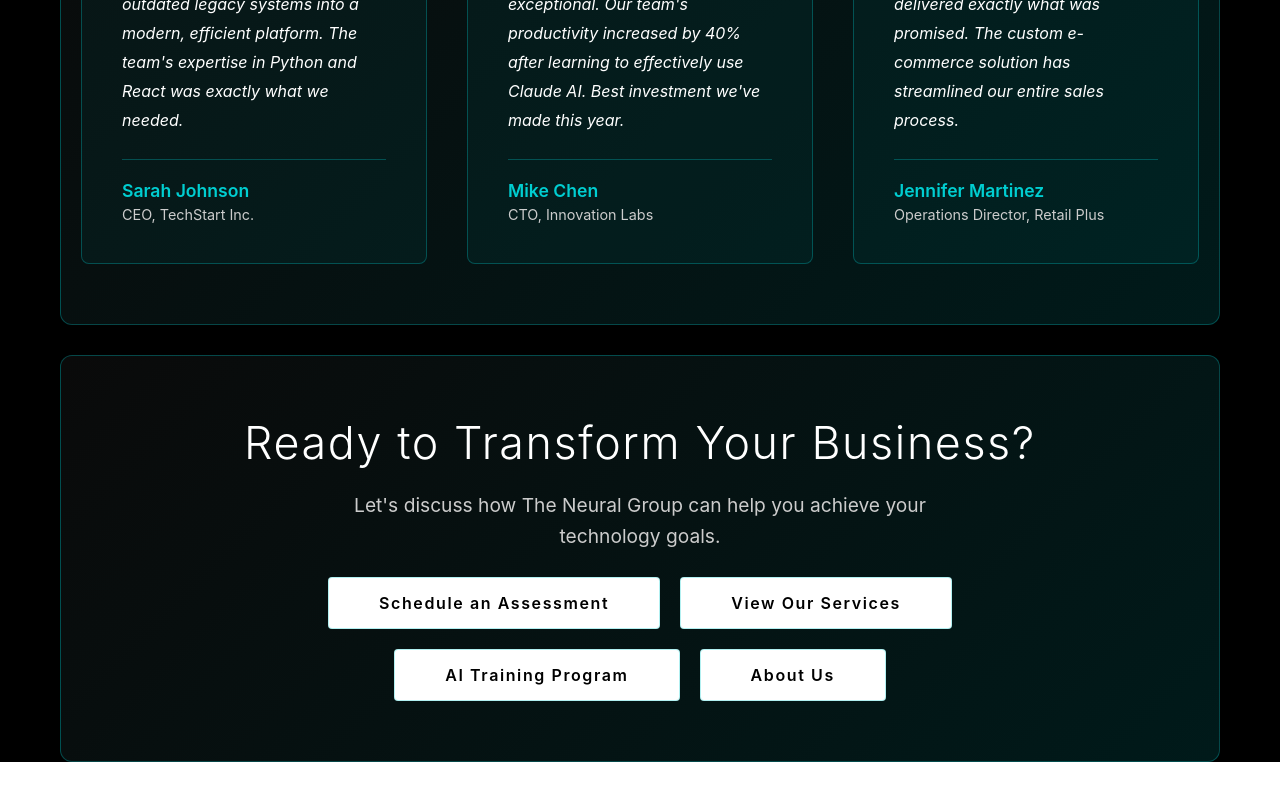
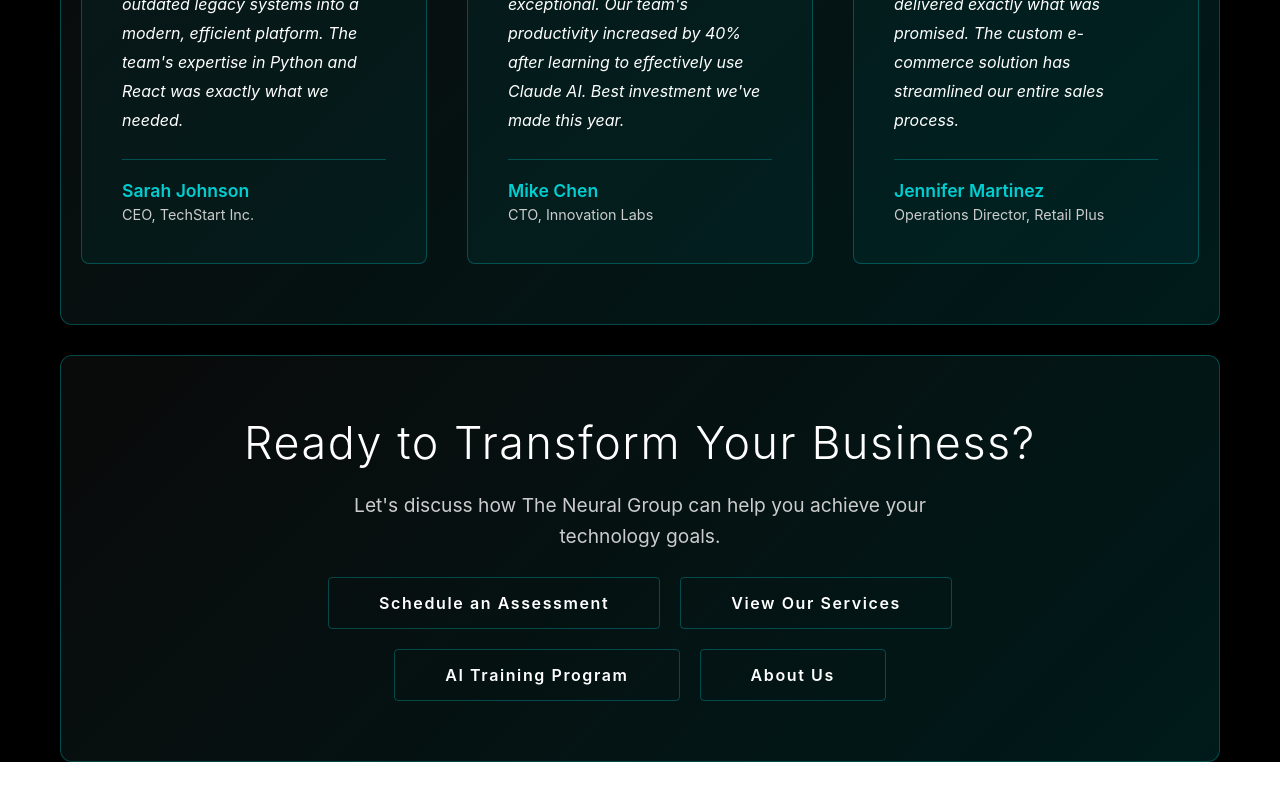
Before and after one commit to brian-menke/neural-group-website, a React (Create React App) app: page / in a window 1280 px wide. Shown: the part 2076-2876 px from the top of the page. Built offline with nearby package versions, Linux system fonts and the light colour scheme.

Commit message:
Fixed CTA button styling - added important flags to force transparent borders

```diff
--- a/src/assets/styles/Home.css
+++ b/src/assets/styles/Home.css
@@ -377,9 +377,9 @@
 }
 
 .cta-secondary {
-  background-color: transparent;
-  color: #ffffff;
-  border: 1px solid rgba(0, 206, 209, 0.3);
+  background-color: transparent !important;
+  color: #ffffff !important;
+  border: 1px solid rgba(0, 206, 209, 0.3) !important;
 }
 
 .cta-secondary:hover {
```
